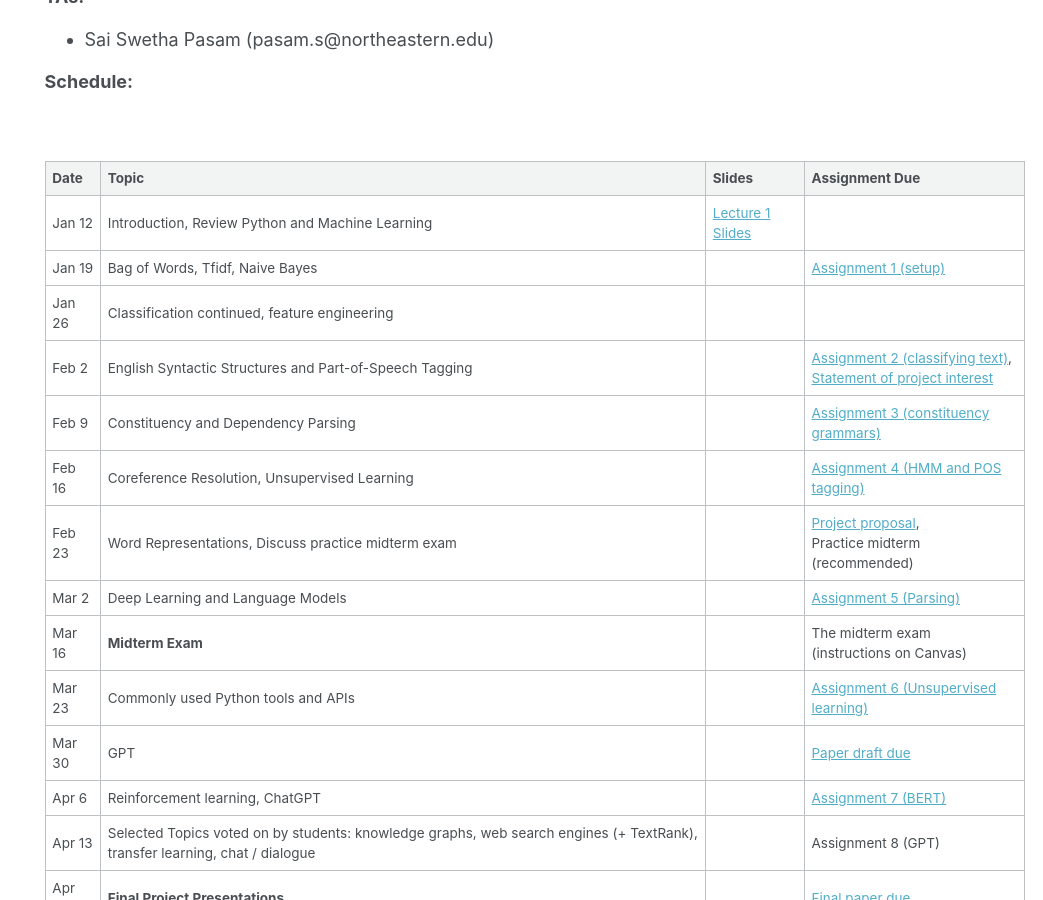
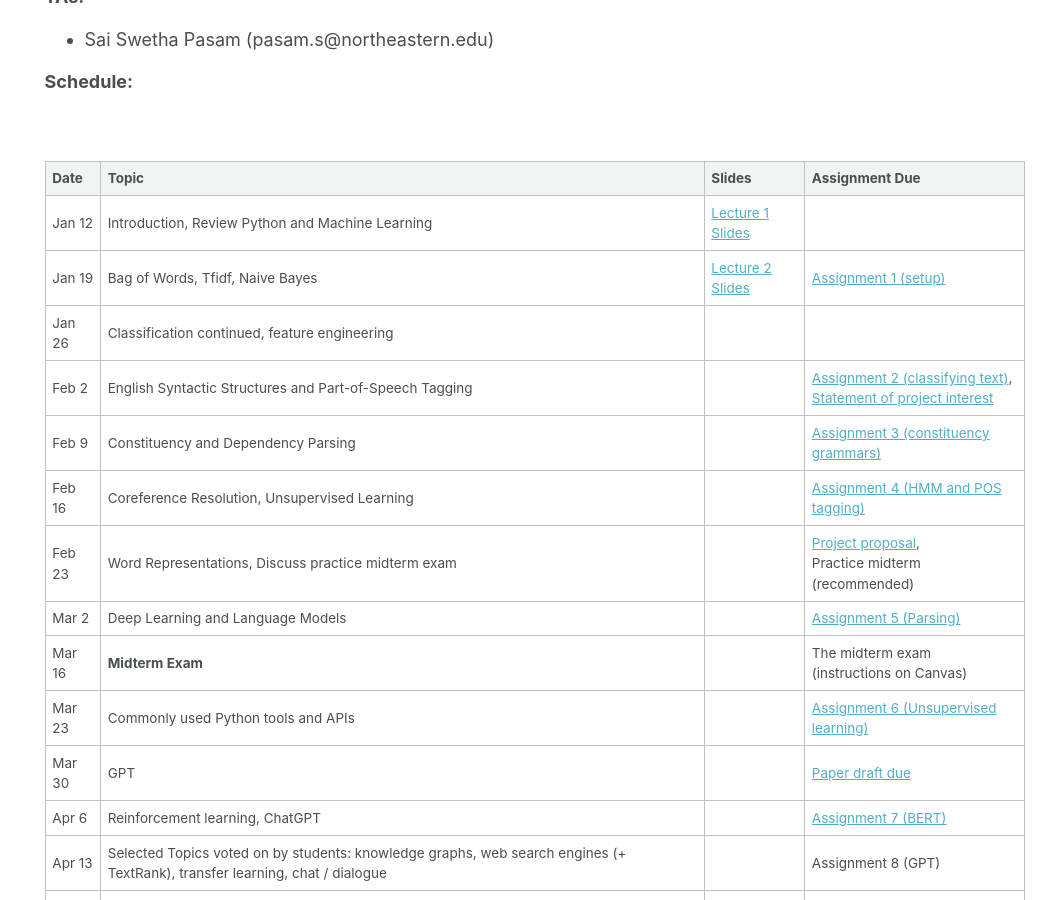
Before and after one commit to rasikabh/rasikabh.github.io, a Jekyll site: the page built from _pages/nlp2023.md, in a window 1280 px wide and 900 px high, scrolled down 534 px. Shown: the whole window, without its empty margins (237-1280 px from the left). Built offline with Jekyll 4.4.1, drawn with Linux system fonts in a browser that asks for light colours.

Commit message:
Update nlp2023.md

```diff
--- a/_pages/nlp2023.md
+++ b/_pages/nlp2023.md
@@ -40,7 +40,7 @@ Tuesdays 10am - 12pm outside room 1010
 | Date   | Topic                                                                                         | Slides | Assignment Due |
 |--------|-----------------------------------------------------------------------------------------------|--------|----------------|
 | Jan 12  | Introduction, Review Python and Machine Learning                                             | [Lecture 1 Slides](https://docs.google.com/presentation/d/1FaUufzhynEuVI9W4JWHx35RdXFWKSlr2hx7ARklsfhA/edit?usp=sharing) |                |
-| Jan 19 | Bag of Words, Tfidf, Naive Bayes                                                              |        | [Assignment 1 (setup)](https://docs.google.com/document/d/1YaN7B-1CaPwAk7X-gqNgtAd3JQMdIvJo9SUiFIdgpek/edit?usp=sharing) |
+| Jan 19 | Bag of Words, Tfidf, Naive Bayes                                                              | [Lecture 2 Slides](https://docs.google.com/presentation/d/1ygP9I2_tTsNnWsElZGopArMcWwk0FNh-F4E5x2PM0so/edit?usp=sharing) | [Assignment 1 (setup)](https://docs.google.com/document/d/1YaN7B-1CaPwAk7X-gqNgtAd3JQMdIvJo9SUiFIdgpek/edit?usp=sharing) |
 | Jan 26 | Classification continued, feature engineering |        |  |
 | Feb 2 | English Syntactic Structures and Part-of-Speech Tagging |  | [Assignment 2 (classifying text)](https://docs.google.com/document/d/1Ryj6umrzfOFC4xCoSG8wLvmo1CxWetb4LAF8R9xJ5Zk/edit?usp=sharing), <br/> [Statement of project interest](https://docs.google.com/document/d/1qe6uiXbJRvUv1WxvN_YH1PHN7yPMu5hcos9N6x7s_cc/edit?usp=sharing) |
 | Feb 9  | Constituency and Dependency Parsing                                                           |  | [Assignment 3 (constituency grammars)](https://docs.google.com/document/d/1b35nRzO2FKA_SS6GIOB5pTdPbyZWGTQuxVliHGV7MTw/edit?usp=sharing) |
```
